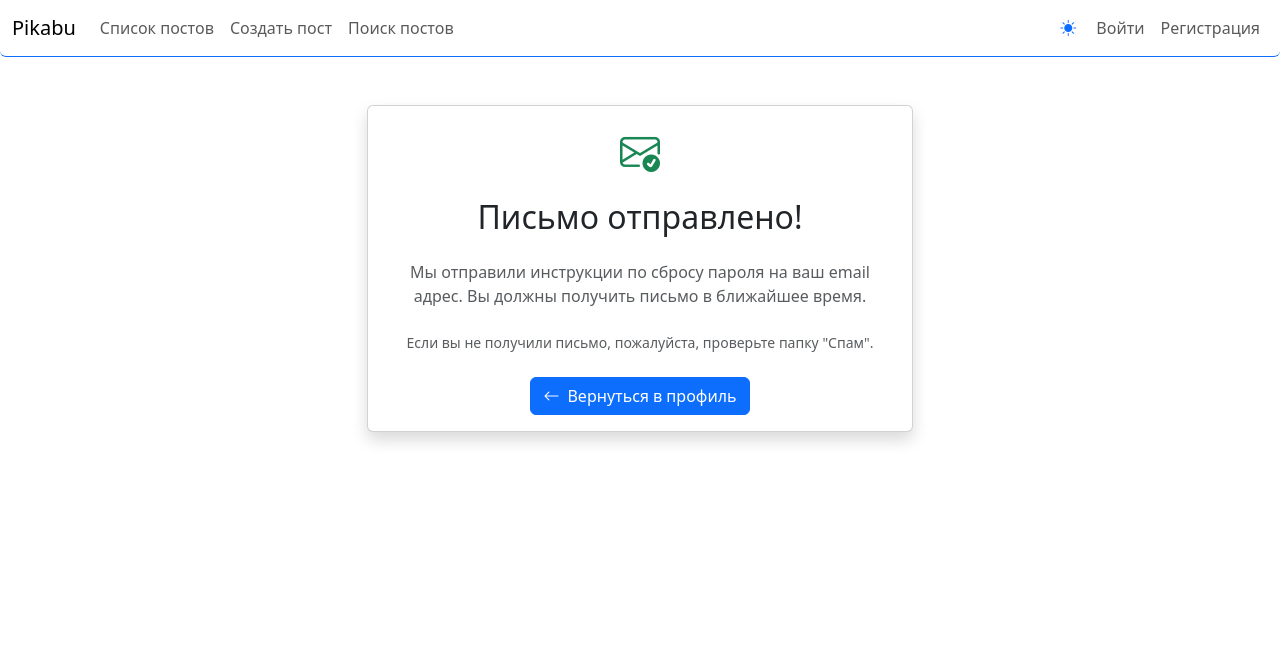
After one commit to JacobTrue2-3/platform, a Django app: template users/templates/users/pages/password_reset_profile_instructions_sent.html in a window 1280 px wide. The commit adds this page. Shown: the top 672 px of the page. Run offline with Django 5.2, Linux system fonts and the light colour scheme; the template is opened without the code that fills it, so the values that code supplies are empty; some libraries are stand-ins or nearby versions.

Commit message:
Добавил функционал сброса пароля через профиль.

```diff
--- a/users/templates/users/layouts/profile_base.html
+++ b/users/templates/users/layouts/profile_base.html
@@ -45,6 +45,12 @@
           </a>
         </li>
         <li>
+          <a href="{% url 'users:profile_password_reset' %}"
+            class="{% if request.resolver_match.url_name == 'profile_password_reset' %}active{% endif %}">
+            <i class="bi bi-arrow-clockwise me-2"></i>Сбросить пароль
+          </a>
+        </li>
+        <li>
           <a href="#" class="coming-soon">
             <i class="bi bi-gear me-2"></i>Настройки
           </a>
--- /dev/null
+++ b/users/templates/users/pages/password_reset_profile_instructions_sent.html
@@ -0,0 +1,35 @@
+{% extends "layouts/base.html" %}
+
+{% block title %}Письмо отправлено{% endblock title %}
+
+{% block content %}
+<div class="container mt-5">
+  <div class="row justify-content-center">
+    <div class="col-md-6">
+      <div class="card shadow">
+        <div class="card-body text-center">
+          <div class="mb-3">
+            <i class="bi bi-envelope-check text-success fs-1"></i>
+          </div>
+          <h2 class="card-title mb-4">Письмо отправлено!</h2>
+
+          <p class="text-muted mb-4">
+            Мы отправили инструкции по сбросу пароля на ваш email адрес.
+            Вы должны получить письмо в ближайшее время.
+          </p>
+
+          <p class="text-muted small">
+            Если вы не получили письмо, пожалуйста, проверьте папку "Спам".
+          </p>
+
+          <div class="mt-4">
+            <a href="{% url 'users:profile' request.user.username %}" class="btn btn-primary">
+              <i class="bi bi-arrow-left me-2"></i>Вернуться в профиль
+            </a>
+          </div>
+        </div>
+      </div>
+    </div>
+  </div>
+</div>
+{% endblock content %}
```
Also changed, not shown: users/templates/users/pages/password_reset_profile.html (added, +48 -0 lines), users/urls.py (+7 -0 lines), users/views.py (+17 -1 lines).
